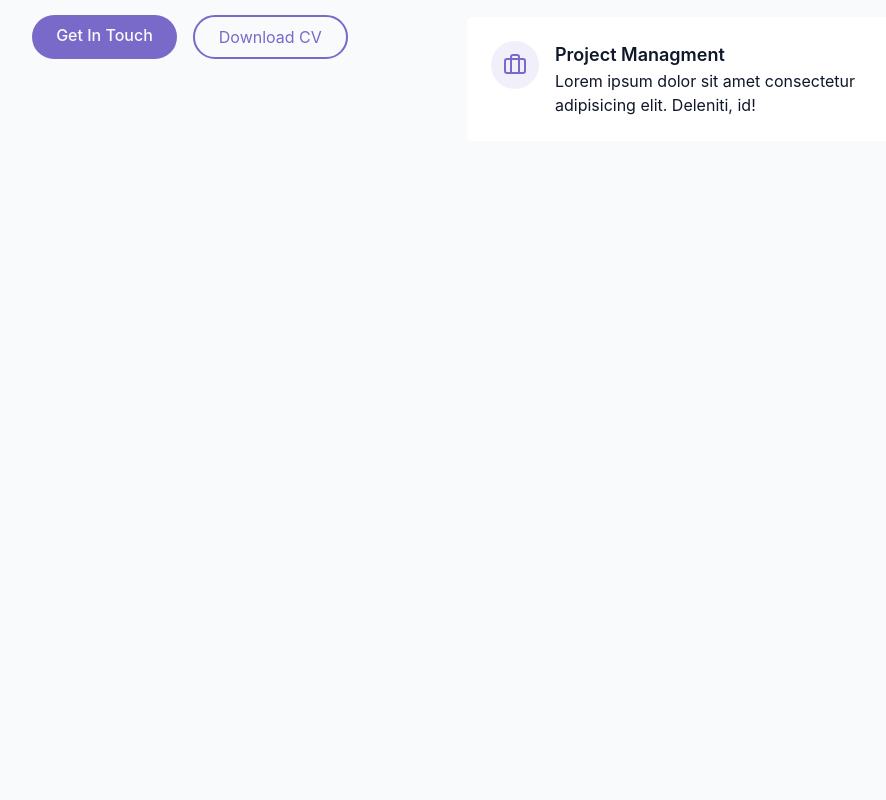
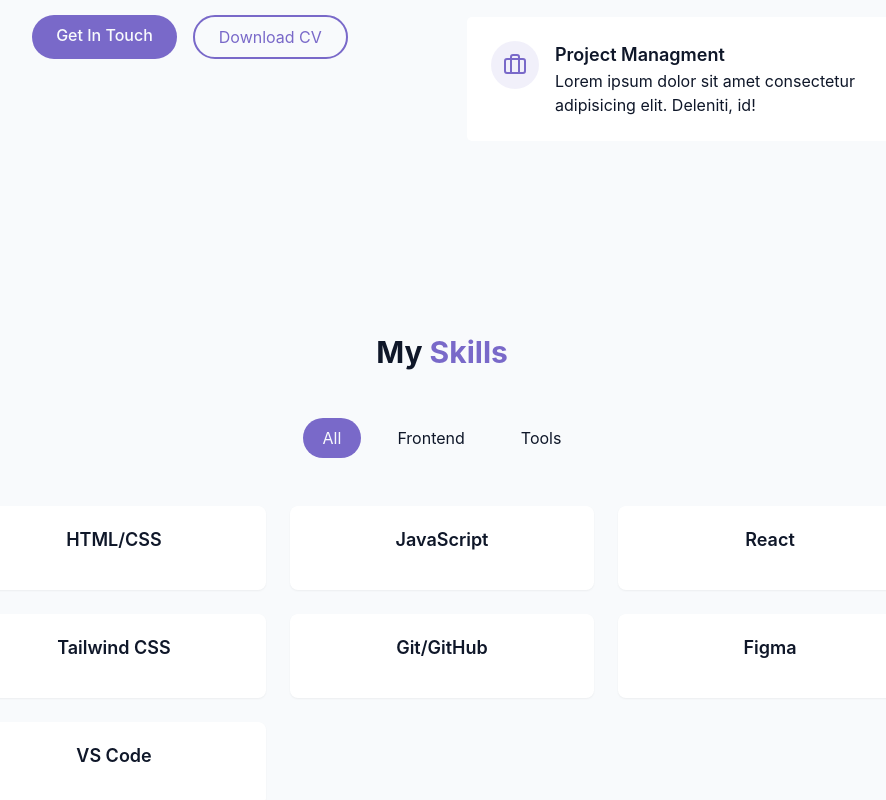
Before and after one commit to AaserEslam/My-Portfolio, a React app: page / in a window 1280 px wide. Shown: the part 1260-2060 px from the top of the page, without its empty margins (198-1084 px from the left). Before the commit the page ends 1498 px from the top, so only its background shows below. Built offline with nearby package versions, Linux system fonts and the light colour scheme; the HTML template or start-up script is replaced by a standard one.

Commit message:
Finished The SkillsSection

```diff
--- /dev/null
+++ b/src/Components/ProjectsSection.jsx
@@ -0,0 +1,9 @@
+import React from 'react'
+
+const ProjectsSection = () => {
+  return (
+    <div>ProjectsSection</div>
+  )
+}
+
+export default ProjectsSection
--- /dev/null
+++ b/src/Components/SkillsSection.jsx
@@ -0,0 +1,72 @@
+import React, { useState } from 'react'
+import {cn} from "@/lib/utils"
+
+const SkillsSection = () => {
+
+
+    const skills = [
+        {
+            name:"HTML/CSS",
+            category:"frontend"
+        },
+        {
+            name:"JavaScript",
+            category:"frontend"
+        },
+        {
+            name:"React",
+            category:"frontend"
+        },
+        {
+            name:"Tailwind CSS",
+            category:"frontend"
+        },
+        {
+            name:"Git/GitHub",
+            category:"tools"
+        },
+        {
+            name:"Figma",
+            category:"tools"
+        },
+        {
+            name:"VS Code",
+            category:"tools"
+        }
+
+    ]
+
+    const categories = ["all" , "frontend" , "tools"]
+
+    const [activeCategory , setActiveCategory] = useState("all")
+
+    const filterSkills = skills.filter((skill) => activeCategory === "all" || skill.category === activeCategory)
+  return (
+    <section className="py-24 px-4 relative bg-secondry/30" id="skills">
+        <div className="container mx-auto max-w-5xl">
+            <h2 className="text-2xl md:text-3xl font-bold mb-12 text-center">
+                My <span className="text-primary">Skills</span>
+            </h2>
+
+            <div className='flex flex-wrap justify-center gap-4 mb-12'>
+                {categories.map((item , key) => (
+                        <button key={key} onClick={() => setActiveCategory(item)} className={cn("px-5 py-2 rounded-full transition-colors duration-300 capitalize" , activeCategory === item ? "bg-primary text-primary-foreground" : "bg-secondry/70 text-foreground hover:bg-secondry")}>{item}</button>
+                ))}
+            </div>
+            <div className="grid grid-cols-1 sm:grid-cols-2 lg:grid-cols-3 gap-6">
+                {filterSkills.map((skill , key) => (
+                    <div key={key} className='bg-card p-5 rounded-lg shadow-xs card-hover'>
+                            <div className='mb-4'>
+                                <h3 className="font-semibold text-lg">
+                                    {skill.name}
+                                </h3>
+                            </div>
+                    </div>
+                ))}
+            </div>
+        </div>
+    </section>
+  )
+}
+
+export default SkillsSection
--- a/src/Pages/Home.jsx
+++ b/src/Pages/Home.jsx
@@ -4,6 +4,7 @@
 import Navbar from "@/Components/Navbar";
 import HeroSection from "@/Components/HeroSection";
 import AboutMe from "@/Components/AboutMe";
+import SkillsSection from "@/Components/SkillsSection";
 
 const Home = () => {
   return (
@@ -18,6 +19,7 @@
       <main>
         <HeroSection />
         <AboutMe />
+        <SkillsSection/>
       </main>
       {/* Footer */}
     </div>
```
